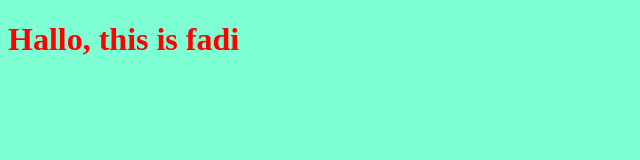
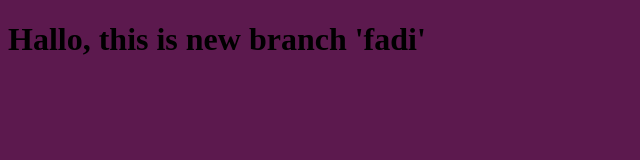
Before and after one commit to fedihajlaoui/myproject, a plain HTML site: page index.html in a window 1280 px wide. Shown: the whole page, without its empty margins (0-640 px from the left). Drawn offline with Linux system fonts and the light colour scheme.

Commit message:
changed by branch fadi in index and css

```diff
--- a/index.html
+++ b/index.html
@@ -7,7 +7,7 @@
     <title>git-Project</title>
 </head>
 <body>
-    <h1>Hallo, this is fadi</h1>
+    <h1>Hallo, this is new branch 'fadi'</h1>
     <script src="app.js"></script>
 </body>
 </html>
--- a/style.css
+++ b/style.css
@@ -1,6 +1,6 @@
 h1{
-    color:red;
+    color:black;
 }
 body {
-    background-color:aquamarine ;
+    background-color:rgb(92, 25, 78) ;
 }
```
